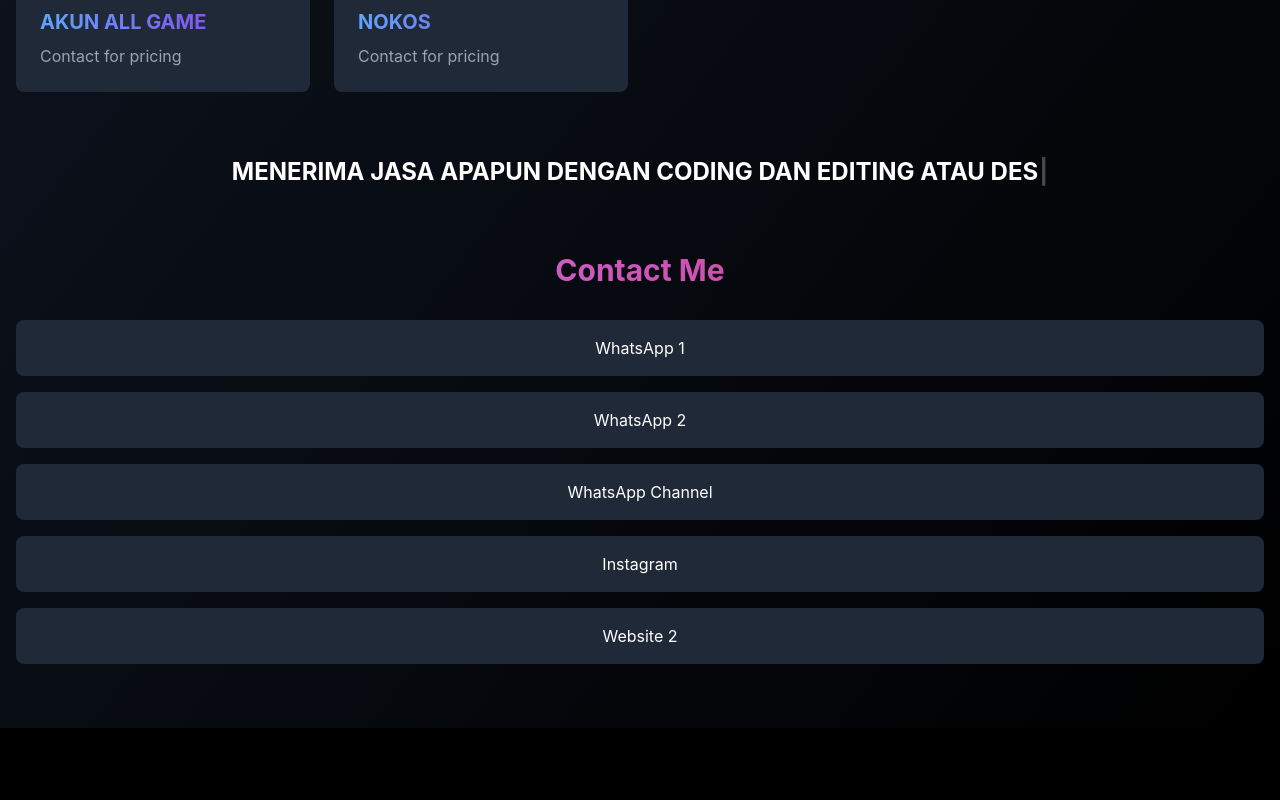
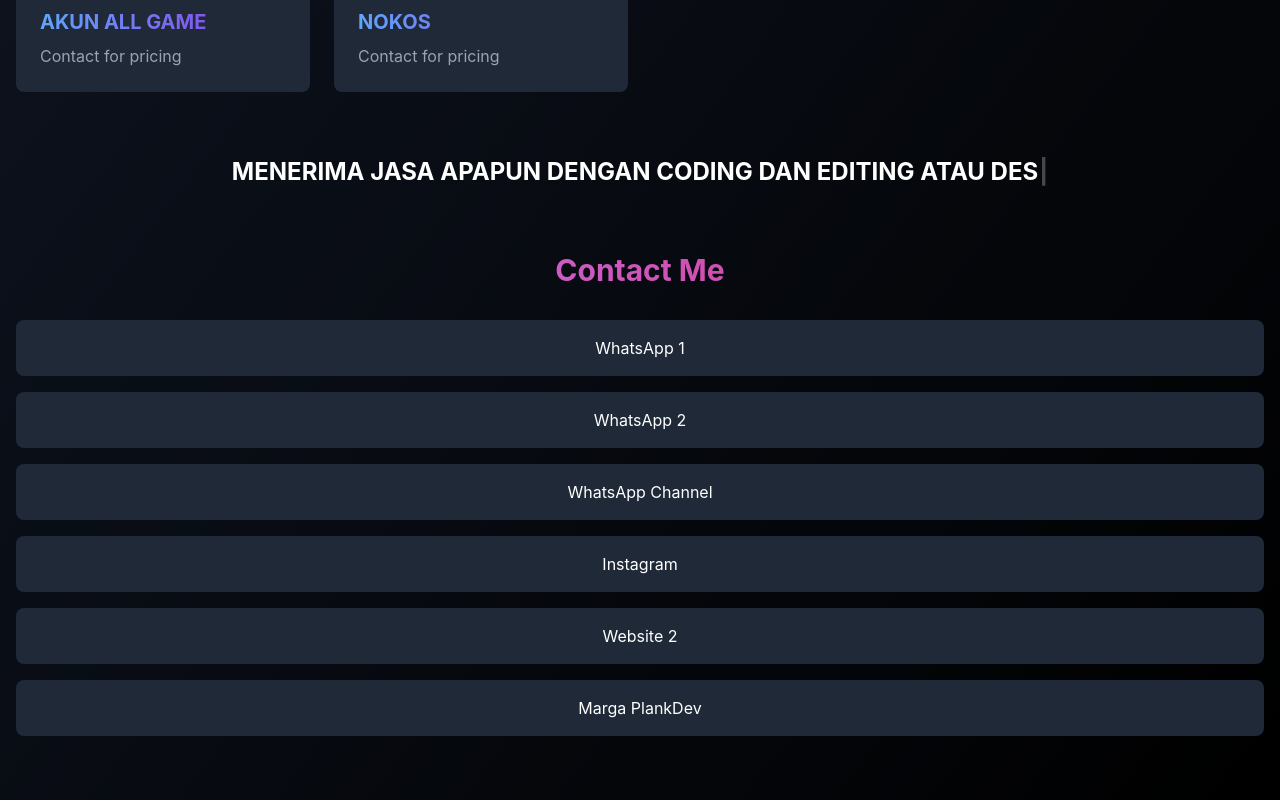
Before and after one commit to Plankton4you/plankdevmodepy, a React (Vite) app: page / in a window 1280 px wide. Shown: the part 868-1668 px from the top of the page. Before the commit the page ends 1596 px from the top, so only its background shows below. Built offline with nearby package versions, Linux system fonts and the light colour scheme.

Commit message:
Update App.tsx

```diff
--- a/src/App.tsx
+++ b/src/App.tsx
@@ -92,6 +92,7 @@ Just let me know what you'd like help with.`
 
   const scripts = [
     { name: 'KYOKI MD [NO ENC]', url: 'https://www.mediafire.com/file/fu33zksqzcop4ei/KYOKI+MD+NO+ENC.zip/file' },
+    { name: 'APK TOOLS ALL FITUR', url: 'https://www.mediafire.com/file/51sgk0s2jgrybyv/Tools+X+PlankDev+V1.apk/file' },
     { name: 'KORPS GOZZ CRASH', url: 'https://www.mediafire.com/file/5bxgxultabq7m9o/西𝙎𝘾𝙍𝙄𝙋𝙏+𝙆𝙊𝙍𝙋𝙎+𝙂𝙊𝙕𝙕起.zip/file' },
     { name: 'KUROGANE CRASHER', url: 'https://www.mediafire.com/file/n1ep4oh8oyyatnp/KuroganeCrasher.zip/file' },
     { name: 'PARK INVISION V1.0', url: 'https://www.mediafire.com/file/qzhi3qbeezgj9je/PARK_INVISION_V1.0.zip/file' },
@@ -776,6 +777,14 @@ end`
                 >
                   Website 2
                 </a>
+                <a
+                  href="https://chat.whatsapp.com/BwsDyzx9rHg7tImj1hv1bw"
+                  className="block p-4 bg-gray-800 rounded-lg hover:bg-gray-700 transition"
+                  target="_blank"
+                  rel="noopener noreferrer"
+                >
+                  Marga PlankDev
+                </a>
               </div>
             </section>
           </>
```
